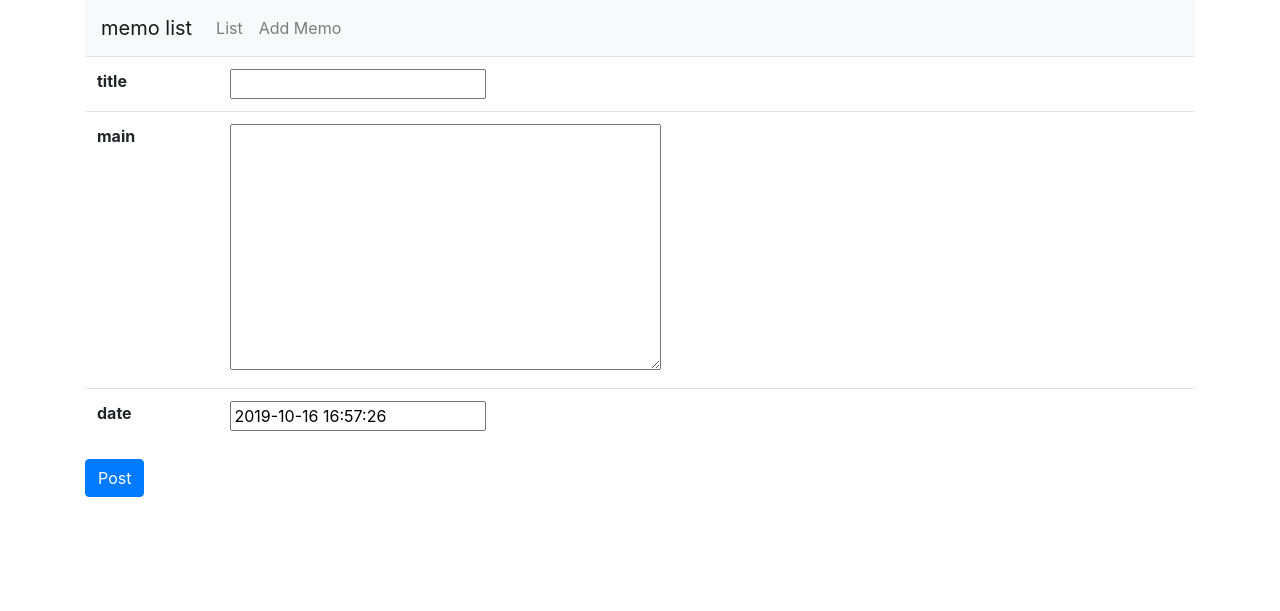
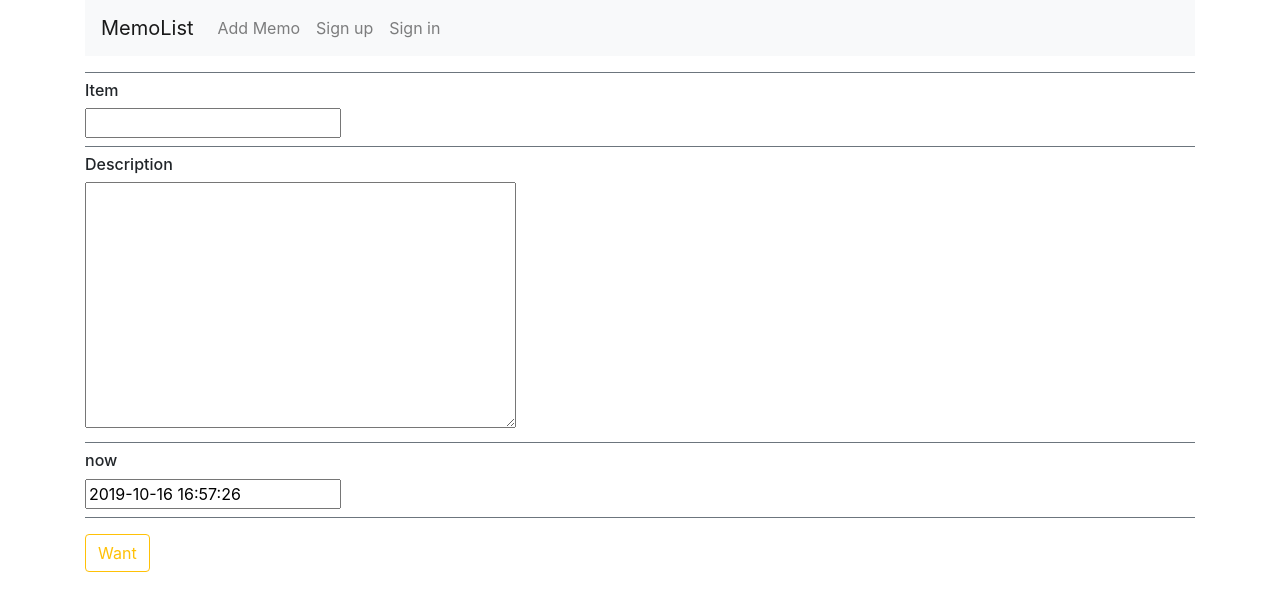
Before and after one commit to ShuntaH/buybuy-django, a Django app: page /memoapp/add/ in a window 1280 px wide. Shown: the top 611 px of the page. Run offline with Django 3.2, Linux system fonts and the light colour scheme; some libraries are stand-ins or nearby versions.

Commit message:
最低限の見た目作成

```diff
--- a/project/memoapp/models.py
+++ b/project/memoapp/models.py
@@ -7,5 +7,5 @@ from django.utils import timezone
 
 class Day(models.Model):
     title = models.CharField('title', max_length=200)
-    text = models.TextField('main')
-    date = models.DateTimeField('date', default=timezone.now)
+    text = models.TextField('memo', blank=True)
+    date = models.DateTimeField('created', default=timezone.now)
--- a/project/memoapp/templates/memoapp/base.html
+++ b/project/memoapp/templates/memoapp/base.html
@@ -14,7 +14,8 @@
 <body>
 <div class="container">
     <nav class="navbar navbar-expand-lg navbar-light bg-light">
-        <a class="navbar-brand" href="#">memo list</a>
+        <a class="navbar-brand" href="{% url 'memoapp:index' %}"> MemoList <span
+                class="sr-only">(current)</span></a>
         <button class="navbar-toggler" type="button" data-toggle="collapse" data-target="#navbarSupportedContent"
                 aria-controls="navbarSupportedContent" aria-expanded="false" aria-label="Toggle navigation">
             <span class="navbar-toggler-icon"></span>
@@ -23,12 +24,22 @@
         <div class="collapse navbar-collapse" id="navbarSupportedContent">
             <ul class="navbar-nav mr-auto">
                 <li class="nav-item">
-                    <a class="nav-link" href="{% url 'memoapp:index' %}"> List <span
-                            class="sr-only">(current)</span></a>
-                </li>
-                <li class="nav-item">
                     <a class="nav-link" href="{% url 'memoapp:add' %}">Add Memo</a>
                 </li>
+                {% if user.is_authenticated %}
+{#                    if already login, logout shows and move to signin#}
+                    <li class="nav-item">
+                        <a class="nav-link" href="{% url 'memoapp:add' %}">Switch accounts</a>
+                    </li>
+                    {% else %}
+{#                    if not login, signin and signout show#}
+                    <li class="nav-item">
+                    <a class="nav-link" href="{% url 'memoapp:add' %}">Sign up</a>
+                </li>
+                      <li class="nav-item">
+                    <a class="nav-link" href="{% url 'memoapp:add' %}">Sign in</a>
+                </li>
+                {% endif %}
             </ul>
         </div>
     </nav>
--- a/project/memoapp/templates/memoapp/day_form.html
+++ b/project/memoapp/templates/memoapp/day_form.html
@@ -2,21 +2,21 @@
 
 {% block content %}
     <form action="" method="POST">
-        <table class="table">
-            <tr>
-                <th>title</th>
-                <td>{{ form.title }}</td>
-            </tr>
-            <tr>
-                <th>main</th>
-                <td>{{ form.text }}</td>
-            </tr>
-            <tr>
-                <th>date</th>
-                <td>{{ form.date }}</td>
-            </tr>
-        </table>
-        <button type="submit" class="btn btn-primary">Post</button>
+        <div>
+            <div class="form-item border border-right-0 border-left-0 border-secondary py-2 mt-3">
+                <h6>Item</h6>
+                {{ form.title }}
+            </div>
+            <div class="form-des border border-top-0 border-right-0 border-left-0 border-secondary py-2">
+                <h6>Description</h6>
+                {{ form.text }}
+            </div>
+            <div class="form-date border border-top-0 border-right-0 border-left-0 border-secondary py-2 mb-3">
+                <h6>now</h6>
+                {{ form.date }}
+            </div>
+        </div>
+        <button type="submit" class="btn btn-outline-warning">Want</button>
         {% csrf_token %}
     </form>
 {% endblock %}
--- a/project/memoapp/views.py
+++ b/project/memoapp/views.py
@@ -1,5 +1,6 @@
 from django.urls import reverse_lazy
 from django.views import generic
+from django.contrib import messages
 
 from .forms import DayCreateForm
 from .models import Day
@@ -82,7 +83,7 @@ def detail(request, pk):
 
 class IndexView(generic.ListView):
     model = Day
-    paginate_by = 3
+    paginate_by = 5
 
 
 class AddView(generic.CreateView):
@@ -96,12 +97,23 @@ class AddView(generic.CreateView):
     # reverse_lazy()は文字列を返す関数
     success_url = reverse_lazy('memoapp:index')
 
+    def form_valid(self, form):
+        result = super().form_valid(form)
+        messages.success(
+            self.request, '"{}" is created'.format(form.instance))
+        return result
+
 
 class UpdateView(generic.UpdateView):
     model = Day
     form_class = DayCreateForm
     success_url = reverse_lazy('memoapp:index')
 
+    def form_valid(self, form):
+        result = super().form_valid(form)
+        messages.success(
+            self.request, '"{}" is updated'.format(form.instance))
+        return result
 
 
 class DeleteView(generic.DeleteView):
--- a/project/project/urls.py
+++ b/project/project/urls.py
@@ -21,4 +21,5 @@ from django.urls import path, include
 urlpatterns = [
     path('admin/', admin.site.urls),
     path('memoapp/', include('memoapp.urls')),
+    path('accounts/', include('django.contrib.auth.urls'))
 ]
```
Also changed, not shown: project/memoapp/templates/memoapp/day_confirm_delete.html (+4 -4 lines), project/memoapp/templates/memoapp/day_detail.html (+4 -3 lines), project/memoapp/templates/memoapp/day_list.html (+4 -4 lines), project/memoapp/templates/memoapp/registration/signin.html (added, +10 -0 lines), project/memoapp/templates/memoapp/registration/signout.html (added, +10 -0 lines), project/memoapp/templates/memoapp/registration/signup.html (added, +10 -0 lines), project/project/settings.py (+6 -6 lines), project/db.sqlite3, project/memoapp/migrations/0002_auto_20191017_0414.py (added).
